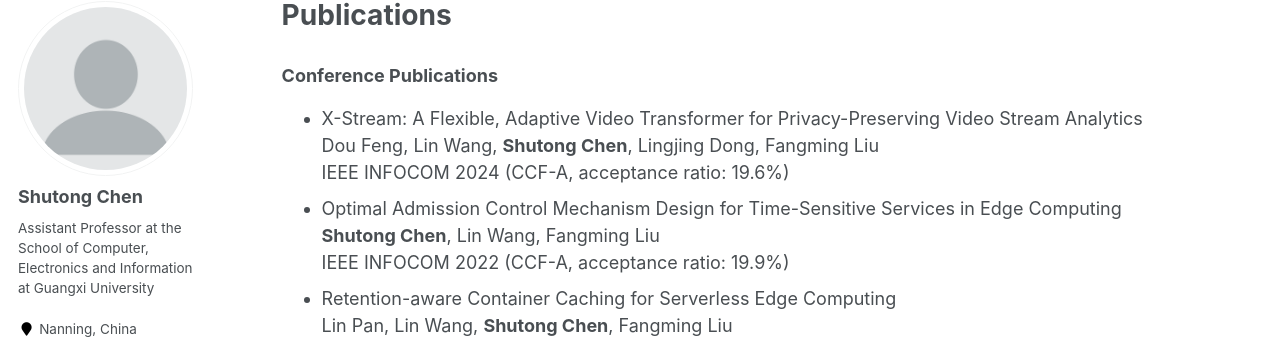
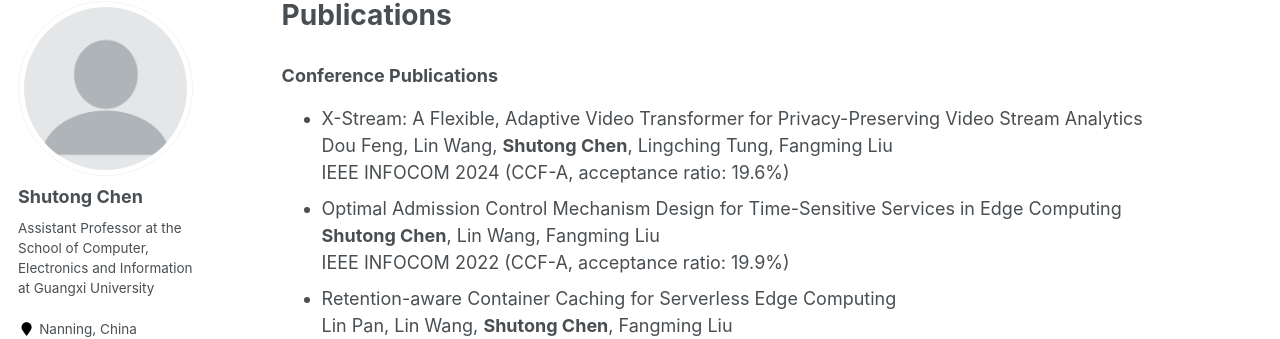
Before and after one commit to shutongcs/shutongcs.github.io, a Jekyll site: the page built from _pages/publications.md, in a window 1280 px wide and 1305 px high. Shown: the part 117-456 px from the top of the window. Built offline with Jekyll 4.4.1, drawn with Linux system fonts in a browser that asks for light colours.

Commit message:
Update publications.md

```diff
--- a/_pages/publications.md
+++ b/_pages/publications.md
@@ -8,7 +8,7 @@ author_profile: true
 
 ### Conference Publications
 - X-Stream: A Flexible, Adaptive Video Transformer for Privacy-Preserving Video Stream Analytics \
-  	Dou Feng, Lin Wang, **Shutong Chen**, Lingjing Dong, Fangming Liu \
+  	Dou Feng, Lin Wang, **Shutong Chen**, Lingching Tung, Fangming Liu \
   	IEEE INFOCOM 2024 (CCF-A, acceptance ratio: 19.6%)
 - Optimal Admission Control Mechanism Design for Time-Sensitive Services in Edge Computing \
 	**Shutong Chen**, Lin Wang, Fangming Liu \
```
